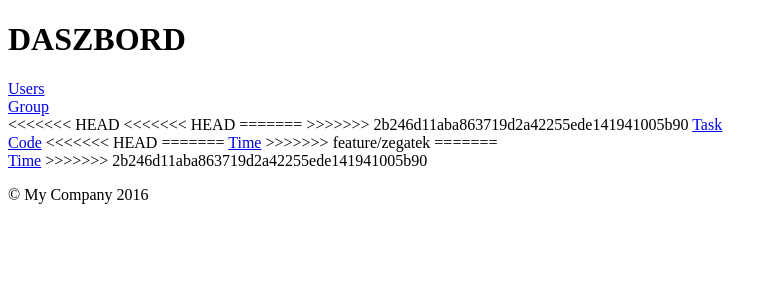
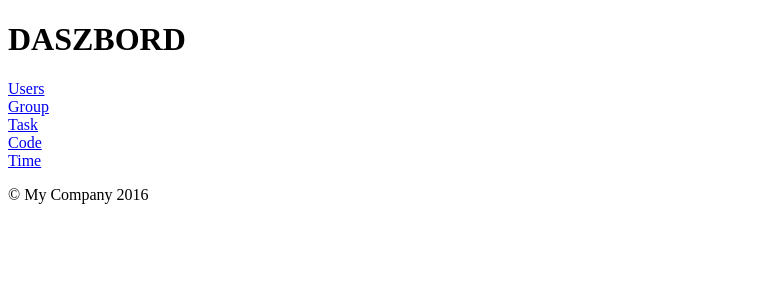
Before and after one commit to rstnewbies/RIW, a Yii app: template backend/views/site/index.php in a window 1280 px wide. Shown: the top 300 px of the page, without its empty margins (0-778 px from the left). Run offline with PHP 8.4 and a stand-in for Yii, Linux system fonts and the light colour scheme; the template is opened without the code that fills it, so the values that code supplies are empty; some libraries are stand-ins or nearby versions.

Commit message:
remove merge conf

```diff
--- a/backend/views/site/index.php
+++ b/backend/views/site/index.php
@@ -18,25 +18,16 @@ $this->title = 'My Yii Application';
                 <?php echo Html::a("Group", ["group/index"],['class'=>'btn btn-lg btn-warning dashboard-btn']); ?>
             </div>
             <div class="col-lg-4 dashboard-div-btn">
-<<<<<<< HEAD
-<<<<<<< HEAD
-=======
->>>>>>> 2b246d11aba863719d2a42255ede141941005b90
+
                 <?php echo Html::a("Task", ["task/index"],['class'=>'btn btn-lg btn-warning dashboard-btn']); ?>
             </div>
         </div>
         <div class="row">
             <div class="col-lg-4 dashboard-div-btn">
                 <?php echo Html::a("Code", ["code/index"],['class'=>'btn btn-lg btn-warning dashboard-btn']); ?>
-<<<<<<< HEAD
-=======
-                <?php echo Html::a("Time", ["time/update",'id'=>'1'],['class'=>'btn btn-lg btn-warning dashboard-btn']); ?>
->>>>>>> feature/zegatek
-=======
             </div>
             <div class="col-lg-4 dashboard-div-btn">
                  <?php echo Html::a("Time", ["time/update",'id'=>'1'],['class'=>'btn btn-lg btn-warning dashboard-btn']); ?>
->>>>>>> 2b246d11aba863719d2a42255ede141941005b90
             </div>
         </div>
 
```
